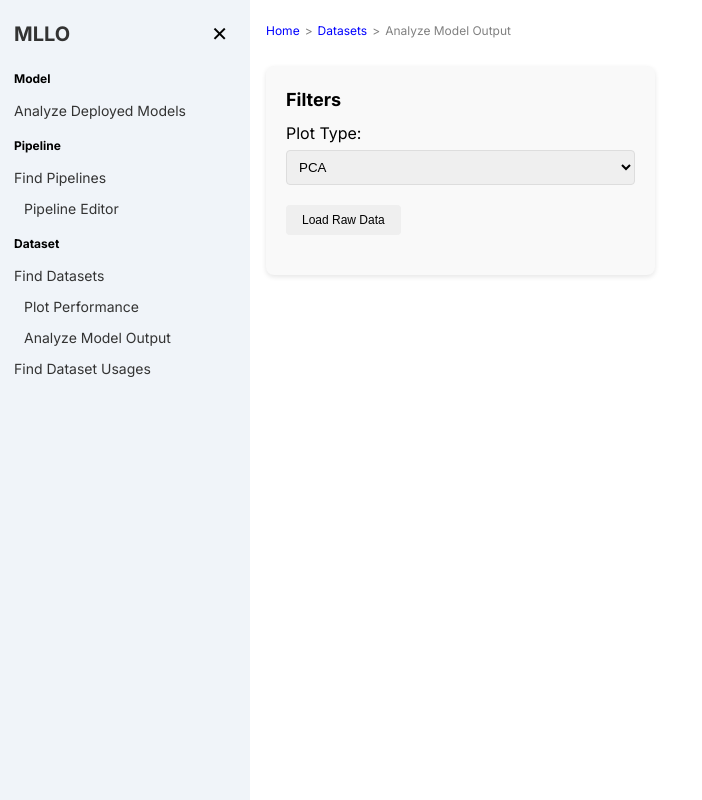
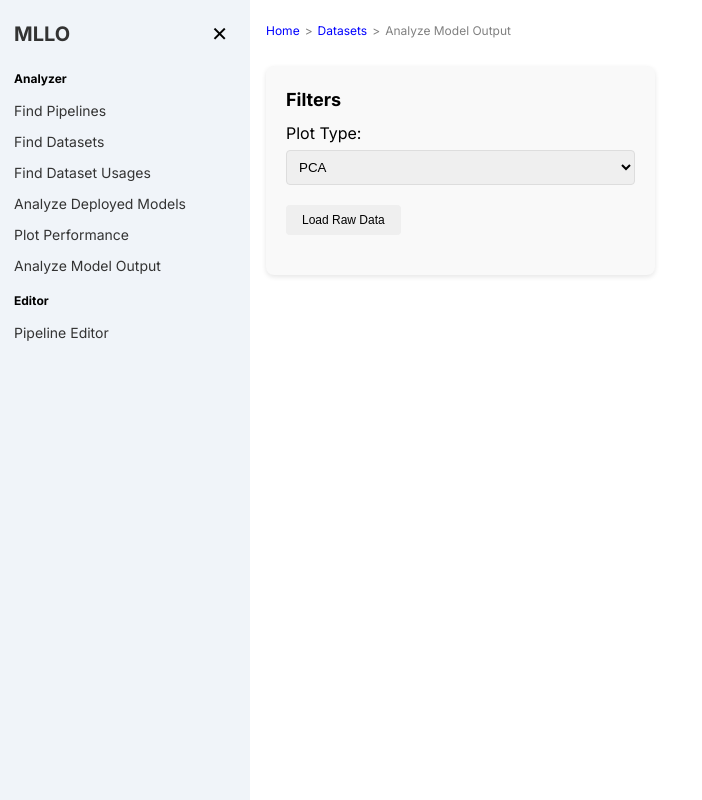
Before and after one commit to prtcrw/MLLE, a React (Vite) app in the folder mllo_web/frontend/web/: page /datasets/analyze-model-output in a window 1280 px wide. Shown: the whole page, without its empty margins (0-702 px from the left). Built offline with nearby package versions, Linux system fonts and the light colour scheme.

Commit message:
Arrange menu items

```diff
--- a/mllo_web/frontend/web/src/components/Menu.tsx
+++ b/mllo_web/frontend/web/src/components/Menu.tsx
@@ -33,28 +33,17 @@ const Menu: React.FC<{ isMenuOpen: boolean; toggleMenu: () => void; isMobile: bo
         }
     };
 
-    const modelSubmenuItems = [
+    const analyzerSubmenuItems = [
+        { label: 'Find Pipelines', path: '/pipelines' },
+        { label: 'Find Datasets', path: '/datasets' },
+        { label: 'Find Dataset Usages', path: '/datasets/usages' },
         { label: 'Analyze Deployed Models', path: '/models/analyze-deployed-models' },
+        { label: 'Plot Performance', path: '/datasets/plot-performance' },
+        { label: 'Analyze Model Output', path: '/datasets/analyze-model-output' }
     ];
 
-    const pipelineSubmenuItems = [
-        {
-            label: 'Find Pipelines', path: '/pipelines',
-            children: [
-                {label: 'Pipeline Editor', path: '/pipelines/edit-pipeline'},
-            ]
-        },
-    ];
-
-    const datasetSubmenuItems = [
-        {
-            label: 'Find Datasets', path: '/datasets',
-            children: [
-                {label: 'Plot Performance', path: '/datasets/plot-performance'},
-                {label: 'Analyze Model Output', path: '/datasets/analyze-model-output'},
-            ]
-        },
-        {label: 'Find Dataset Usages', path: '/datasets/usages'}
+    const editorSubmenuItems = [
+        { label: 'Pipeline Editor', path: '/pipelines/edit-pipeline' }
     ];
 
     return (
@@ -67,22 +56,16 @@ const Menu: React.FC<{ isMenuOpen: boolean; toggleMenu: () => void; isMobile: bo
                         ✕
                     </button>
                 </div>
-                <h4>Model</h4>
+                <h4>Analyzer</h4>
                 <ul>
                     <li>
-                        <Submenu items={modelSubmenuItems} onItemClick={handleSubmenuClick}/>
+                        <Submenu items={analyzerSubmenuItems} onItemClick={handleSubmenuClick}/>
                     </li>
                 </ul>
-                <h4>Pipeline</h4>
+                <h4>Editor</h4>
                 <ul>
                     <li>
-                        <Submenu items={pipelineSubmenuItems} onItemClick={handleSubmenuClick}/>
-                    </li>
-                </ul>
-                <h4>Dataset</h4>
-                <ul>
-                    <li>
-                        <Submenu items={datasetSubmenuItems} onItemClick={handleSubmenuClick}/>
+                        <Submenu items={editorSubmenuItems} onItemClick={handleSubmenuClick}/>
                     </li>
                 </ul>
             </div>
```
